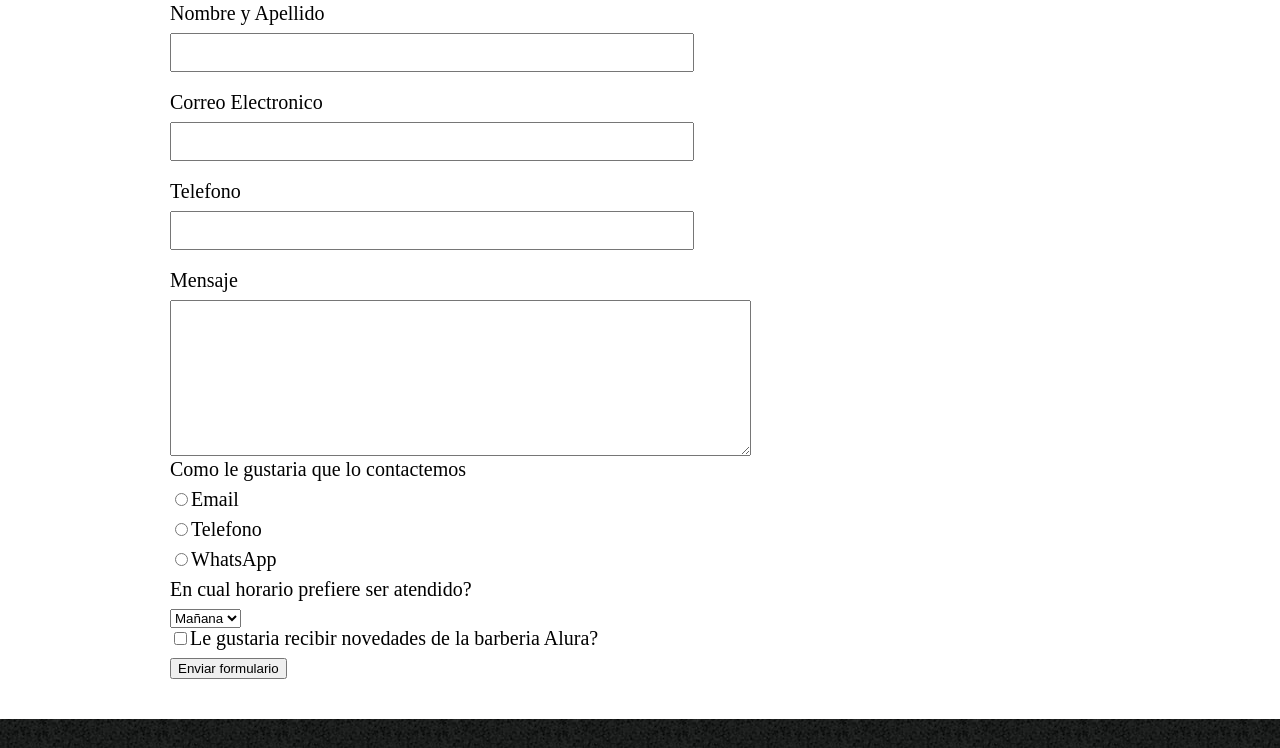
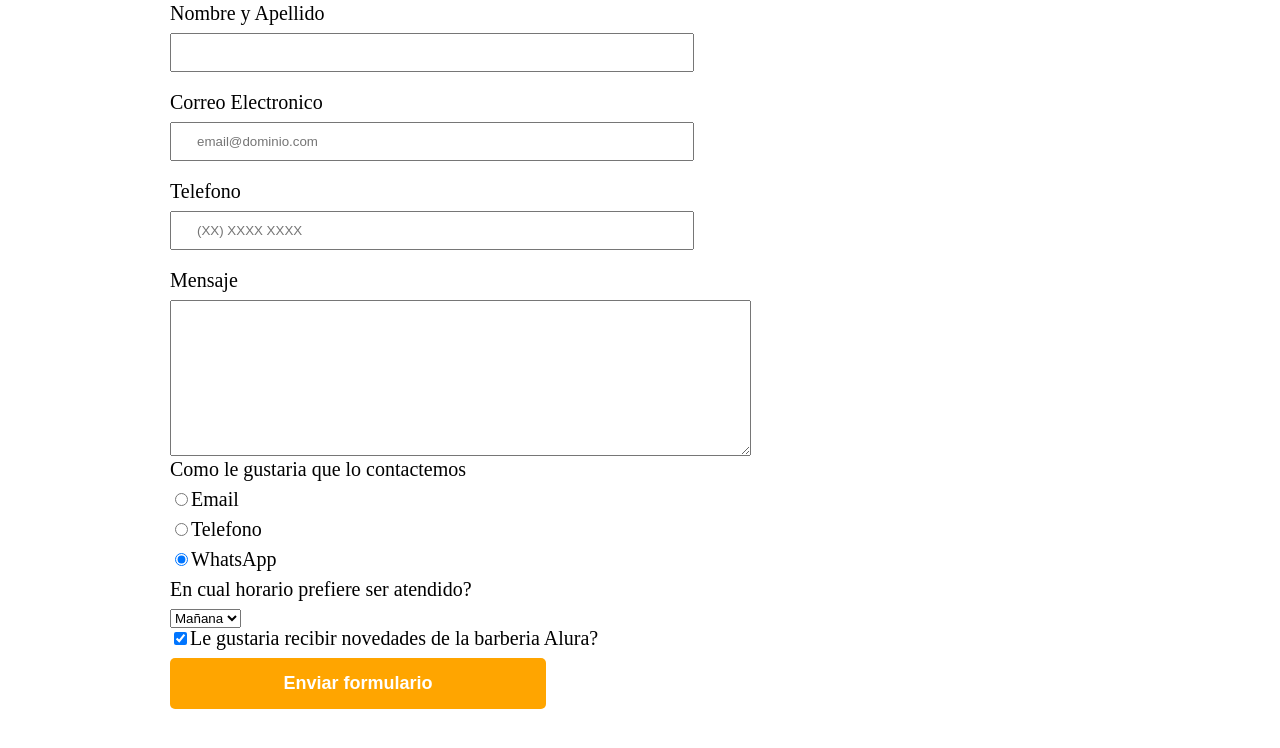
Before and after one commit to imjowend/one-grupo-6, a plain HTML site: page 05-html-css-formularios-tablas/contacto.html in a window 1280 px wide. Shown: the part 330-1078 px from the top of the page. Drawn offline with Linux system fonts and the light colour scheme.

Commit message:
trandorm y transition

```diff
--- a/05-html-css-formularios-tablas/contacto.html
+++ b/05-html-css-formularios-tablas/contacto.html
@@ -10,7 +10,7 @@
     <body>
         <header>
             <div class="caja">
-                <h1><img src="imagenes/logo.png"></h1>
+                <h1><img src="imagenes/logo.png" alt="Logo de la Barberia Alura"></h1>
                 <nav>
                     <ul>
                         <li><a href="index.html">Home</a></li>
@@ -24,47 +24,47 @@
         <main>
             <form>
                 <label for="nombreapellido">Nombre y Apellido</label>
-                <input type="text" id="nombreapellido" class="input-padron">
+                <input type="text" id="nombreapellido" class="input-padron" required>
 
                 <label for="correoelectronico">Correo Electronico</label>
-                <input type="text" id="correoelectronico" class="input-padron">
+                <input type="email" id="correoelectronico" class="input-padron" required placeholder="email@dominio.com">
 
                 <label for="telefono">Telefono</label>
-                <input type="text" id="telefono" class="input-padron">
+                <input type="tel" id="telefono" class="input-padron" required placeholder="(XX) XXXX XXXX">
 
                 <label for="mensaje">Mensaje</label>
-                <textarea  id="mensaje" cols="70" rows="10"></textarea>
+                <textarea  id="mensaje" cols="70" rows="10" required></textarea>
 
-                <div>
+                <fieldset>
 
-                    <p>Como le gustaria que lo contactemos</p>
+                    <legend>Como le gustaria que lo contactemos</legend>
 
                     <label for="radio-email"> <input type="radio"  name="contacto" value="email" id="radio-email">Email</label>
 
                     <label for="radio-telefono"> <input type="radio" name="contacto" value="telefono" id="radio-telefono">Telefono</label>
 
-                    <label for="radio-whatsapp"> <input type="radio" name="contacto" value="whatsapp" id="radio-whatsapp">WhatsApp</label>
+                    <label for="radio-whatsapp"> <input type="radio" name="contacto" value="whatsapp" id="radio-whatsapp" checked>WhatsApp</label>
 
-                </div>
+                </fieldset>
 
-                <div>
-                    <p>En cual horario prefiere ser atendido?</p>
+                <fieldset>
+                    <legend>En cual horario prefiere ser atendido?</legend>
                     <select>
                         <option>Mañana</option>
                         <option>Tarde</option>
                         <option>Noche</option>
                     </select>
-                </div>
+                </fieldset>
 
 
-                <label for=""><input type="checkbox" name="" id="">Le gustaria recibir novedades de la barberia Alura?</label>
-                <input type="submit" value="Enviar formulario">
+                <label for=""><input type="checkbox" name="" id="" checked>Le gustaria recibir novedades de la barberia Alura?</label>
+                <input type="submit" value="Enviar formulario" class="enviar">
 
             </form>
         </main>
 
         <footer>
-            <img src="imagenes/logo-blanco.png">
+            <img src="imagenes/logo-blanco.png" alt="Logo de la Barberia Alura">
             <p class="copyright">&copy Copyright Barbería Alura - 2020</p>
         </footer>
     </body>
--- a/05-html-css-formularios-tablas/style.css
+++ b/05-html-css-formularios-tablas/style.css
@@ -100,7 +100,7 @@ form{
     margin: 40px 0;
 }
 
-form label, form p{
+form label, form legend{
     display: block;
     font-size: 20px;
     margin: 0 0 10px;
@@ -116,3 +116,21 @@ form label, form p{
 .checkbox{
     margin:20px 0;
 }
+
+.enviar{
+    width: 40%;
+    padding: 15px 0;
+    font-size: 18px;
+    font-weight: bold;
+    color: white;
+    background: orange;
+    border: none;
+    border-radius: 5px;
+    transition: 1s background;
+    cursor: pointer;
+}
+
+.enviar:hover{
+    background: darkorange;
+    transform: scale(1.2);
+}
```
